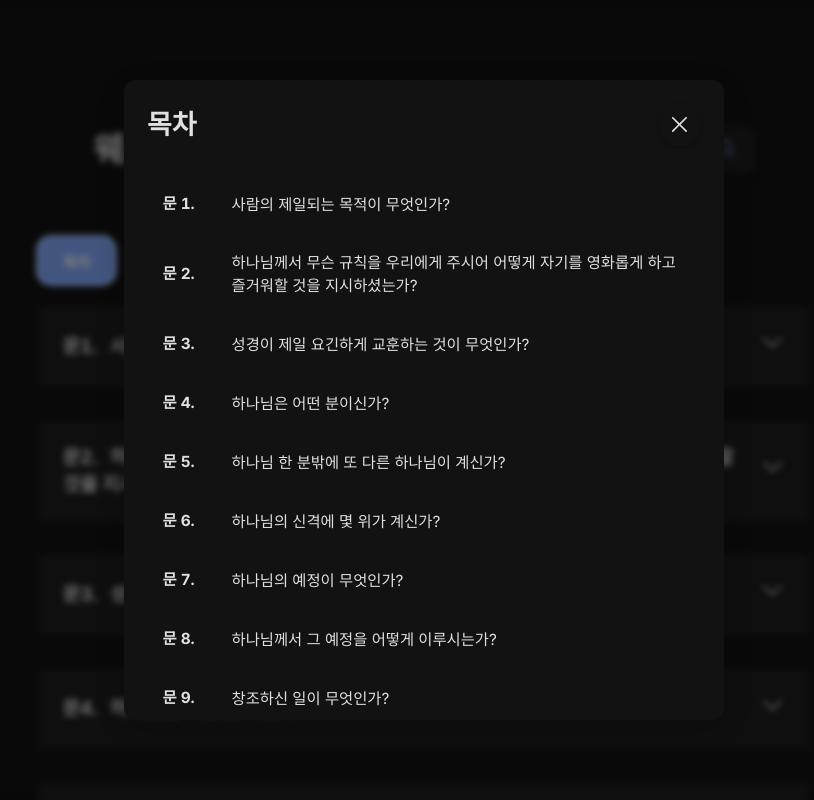
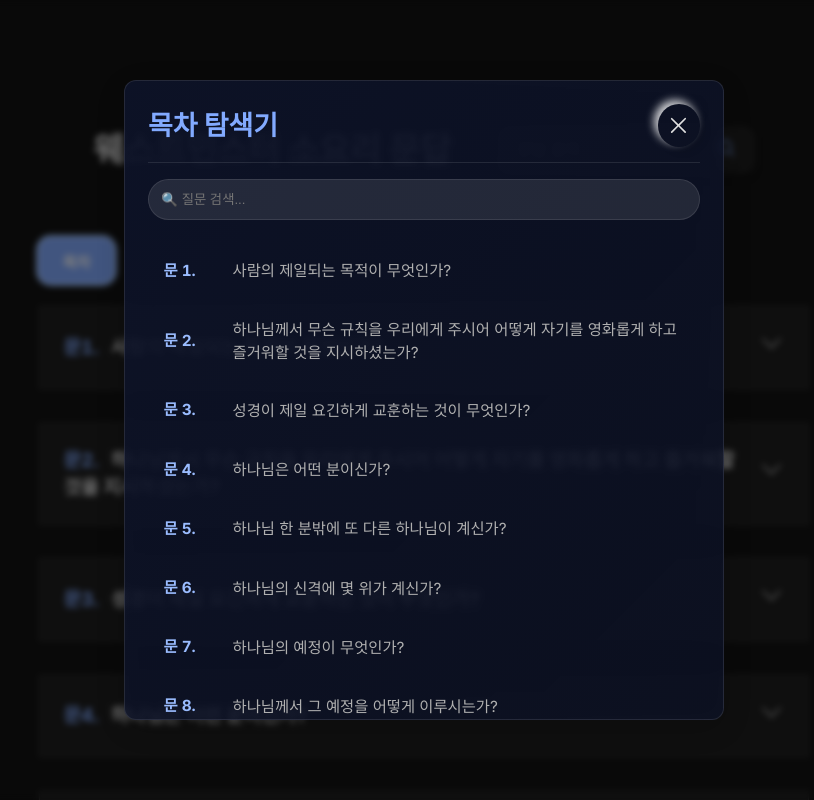
Before and after one commit to BokEumEom/westminster-catechism, a React (Vite) app: page / in a window 1280 px wide. Both pictures are taken after a click on the button "목차". Shown: the top 800 px of the page, without its empty margins (216-1030 px from the left). Built offline with nearby package versions, Linux system fonts and the light colour scheme.

Commit message:
UI 업데이트트

```diff
--- a/src/components/TableOfContents.jsx
+++ b/src/components/TableOfContents.jsx
@@ -1,9 +1,18 @@
+// src/components/TableOfContents.jsx
 import { XMarkIcon } from '@heroicons/react/24/solid';
 import useCatechismData from '../hooks/useCatechismData';
 import '../styles/TableOfContents.css';
+import { useState } from 'react';
 
 const TableOfContents = ({ onClose, onSelect }) => {
   const { catechismData, loading, error } = useCatechismData();
+  const [searchText, setSearchText] = useState('');
+
+  // 필터링: 질문 및 답변에서 검색 (대소문자 구분 없음)
+  const filteredData = catechismData.filter((item) =>
+    item.question.toLowerCase().includes(searchText.toLowerCase()) ||
+    item.answer.toLowerCase().includes(searchText.toLowerCase())
+  );
 
   if (loading) return <p className="toc-loading">데이터 로딩 중...</p>;
   if (error) return <p className="toc-error">오류 발생: {error}</p>;
@@ -11,14 +20,27 @@ const TableOfContents = ({ onClose, onSelect }) => {
   return (
     <div className="toc-overlay">
       <div className="toc-modal">
+
         <div className="toc-header">
-          <h2>목차</h2>
+          <h2>목차 탐색기</h2>
           <button className="toc-close-btn" onClick={onClose} aria-label="닫기">
             <XMarkIcon className="icon-md" />
           </button>
         </div>
+
+        {/* 인터랙티브 검색 바 */}
+        <div className="toc-search-container">
+          <input
+            type="text"
+            placeholder="🔍 질문 검색..."
+            className="toc-search-input"
+            value={searchText}
+            onChange={(e) => setSearchText(e.target.value)}
+          />
+        </div>
+
         <ul className="toc-list">
-          {catechismData.map((item) => (
+          {filteredData.map((item) => (
             <li
               key={item.id}
               onClick={() => {
--- a/src/index.css
+++ b/src/index.css
@@ -1,5 +1,3 @@
-/* src/index.css */
-
 /* Google Fonts (Inter) 로드 */
 @import url('https://fonts.googleapis.com/css2?family=Inter:wght@400;500;700&display=swap');
 
@@ -71,16 +69,15 @@ a:hover {
   padding: 1rem;
 }
 
-/* 아이콘 스타일일 */
+/* 아이콘 스타일 */
 .w-5 {
-  width: 1.25rem; /* 약 20px */
+  width: 1.25rem;
+}
+.h-5 {
+  height: 1.25rem;
 }
 
-.h-5 {
-  height: 1.25rem; /* 약 20px */
-}
-
-/* 버튼 스타일 (Modern, Material Design 느낌) */
+/* 버튼 기본 스타일 (Material Design 느낌) */
 button {
   display: inline-block;
   border: none;
--- a/src/styles/TableOfContents.css
+++ b/src/styles/TableOfContents.css
@@ -1,22 +1,25 @@
 /* src/styles/TableOfContents.css */
-.toc-overlay {
-  position: fixed;
-  top: 0;
-  left: 0;
-  width: 100%;
-  height: 100%;
-  background: rgba(0,0,0,0.5);
-  display: flex;
-  align-items: center;
-  justify-content: center;
-  z-index: 1000;
-  backdrop-filter: blur(3px);
-  animation: overlay-fade 0.3s ease;
+
+/* 글로벌 변수 (필요한 경우, 전역 스타일 또는 별도 variables.css에서 정의) */
+:root {
+  /* 기존 화이트 계열 대신 다크 블루 계열 그라디언트 사용 */
+  --modal-bg-start: rgba(14, 20, 42, 0.9); /* 진한 블루 */
+  --modal-bg-end: rgba(14, 20, 42, 0.7);
+  --border-color: rgba(255, 255, 255, 0.1); /* 연한 흰색 테두리 */
+  --primary-color: #82aaff; /* 유지 (밝은 블루) */
+  --primary-alpha-20: rgba(130, 170, 255, 0.2);
+  --text-secondary: #b0b0b0;
 }
 
+/* 동적 그라디언트 배경 (Glassmorphism 효과) */
 .toc-modal {
-  background-color: var(--bg-color);
-  color: var(--text-color);
+  background: linear-gradient(
+    135deg,
+    var(--modal-bg-start) 0%,
+    var(--modal-bg-end) 100%
+  );
+  backdrop-filter: blur(12px);
+  border: 1px solid var(--border-color);
   padding: 1.5rem;
   border-radius: var(--border-radius);
   width: 90%;
@@ -26,9 +29,25 @@
   box-shadow: 0 8px 32px rgba(0, 0, 0, 0.2);
   position: relative;
   animation: modal-slide 0.3s cubic-bezier(0.4, 0, 0.2, 1);
-  border: 1px solid var(--border-color);
 }
 
+/* 오버레이 */
+.toc-overlay {
+  position: fixed;
+  top: 0;
+  left: 0;
+  width: 100%;
+  height: 100%;
+  background: rgba(0, 0, 0, 0.5);
+  display: flex;
+  align-items: center;
+  justify-content: center;
+  z-index: 1000;
+  backdrop-filter: blur(3px);
+  animation: overlay-fade 0.3s ease;
+}
+
+/* 목차 헤더 */
 .toc-header {
   display: flex;
   justify-content: space-between;
@@ -43,10 +62,19 @@
   font-weight: 600;
   color: var(--primary-color);
   margin: 0;
+  white-space: nowrap;
 }
 
+/* 닫기 버튼 (뉴모피즘 스타일 적용) */
 .toc-close-btn {
-  background: none;
+  background: var(--bg-color),
+    radial-gradient(
+      circle at 50% 0%,
+      rgba(255, 255, 255, 0.6) 0%,
+      rgba(255, 255, 255, 0) 100%
+    );
+  box-shadow: 4px 4px 8px rgba(0, 0, 0, 0.1),
+    -4px -4px 8px rgba(255, 255, 255, 0.8);
   border: none;
   padding: 0.5rem;
   border-radius: 50%;
@@ -55,7 +83,6 @@
   display: grid;
   place-items: center;
 }
-
 .toc-close-btn:hover {
   background-color: var(--accent-bg);
 }
@@ -66,69 +93,83 @@
   color: var(--text-color);
 }
 
+/* 검색 바 */
+.toc-search-container {
+  margin-bottom: 1.5rem;
+}
+.toc-search-input {
+  width: 100%;
+  padding: 0.8rem;
+  border-radius: 50px;
+  border: 1px solid var(--border-color);
+  background: rgba(255, 255, 255, 0.1);
+  transition: all 0.3s ease;
+  color: var(--text-color);
+}
+.toc-search-input:focus {
+  outline: none;
+  box-shadow: 0 0 0 3px var(--primary-alpha-20);
+}
+
+/* 목차 리스트 */
 .toc-list {
   list-style: none;
   padding: 0;
   margin: 0;
 }
-
 .toc-list li {
   padding: 1rem;
   border-radius: var(--border-radius);
   cursor: pointer;
-  transition: all var(--transition-speed);
+  transition: transform 0.3s var(--motion-spring), background 0.2s var(--motion-smooth);
   display: flex;
   align-items: center;
   gap: 1rem;
   margin: 0.25rem 0;
 }
-
 .toc-list li:hover,
 .toc-list li:focus {
   background-color: var(--accent-bg);
   outline: 2px solid var(--primary-color);
-  transform: translateX(4px);
+  transform: translateX(4px) scale(1.02);
 }
 
+/* 아이템 번호 및 질문 */
 .toc-item-number {
   font-weight: 700;
   color: var(--primary-color);
   min-width: 3.5rem;
   font-feature-settings: 'tnum';
 }
-
 .toc-item-question {
   flex: 1;
   line-height: 1.5;
   color: var(--text-secondary);
 }
 
-/* Scrollbar Styling */
+/* 커스텀 스크롤바 */
 .toc-modal::-webkit-scrollbar {
   width: 8px;
 }
-
 .toc-modal::-webkit-scrollbar-track {
   background: var(--accent-bg);
 }
-
 .toc-modal::-webkit-scrollbar-thumb {
   background: var(--primary-color);
   border-radius: 4px;
 }
 
-/* Animations */
+/* 애니메이션 */
 @keyframes modal-slide {
   from {
-    transform: translateY(20px);
+    transform: translateY(20px) rotateX(10deg);
     opacity: 0;
   }
   to {
-    transform: translateY(0);
+    transform: translateY(0) rotateX(0);
     opacity: 1;
   }
 }
-
 @keyframes overlay-fade {
   from {
     backdrop-filter: blur(0);
@@ -139,3 +180,56 @@
     opacity: 1;
   }
 }
+
+/* 동적 스크롤 인디케이터 (모달 하단 그라데이션) */
+.toc-modal::after {
+  content: "";
+  position: sticky;
+  bottom: -1px;
+  left: 0;
+  right: 0;
+  height: 30px;
+  background: linear-gradient(
+    to bottom,
+    transparent 0%,
+    var(--bg-color) 90%
+  );
+  pointer-events: none;
+}
+
+/* 모션 리듬 시스템 (커스텀 전환) */
+:root {
+  --motion-spring: cubic-bezier(0.68, -0.55, 0.27, 1.55);
+  --motion-smooth: cubic-bezier(0.25, 0.46, 0.45, 0.94);
+}
+
+/* 어댑티브 컬러 시스템 예시 (OKLab 사용) */
+.toc-item-number {
+  color: color-mix(in oklab, var(--primary-color), white 20%);
+}
+.toc-list li:hover .toc-item-number {
+  color: color-mix(in oklab, var(--primary-color), black 10%);
+}
+
+@media (prefers-contrast: more) {
+  .toc-list li {
+    border: 2px solid var(--text-color);
+  }
+}
+
+/* 반응형 디자인 */
+@media (max-width: 480px) {
+  .toc-modal {
+    width: 95%;
+    max-width: 350px;
+    padding: 1rem;
+  }
+
+  .toc-header h2 {
+    font-size: 1.25rem;
+  }
+
+  .toc-item-question {
+    font-size: 0.9rem;
+  }
+}
```
